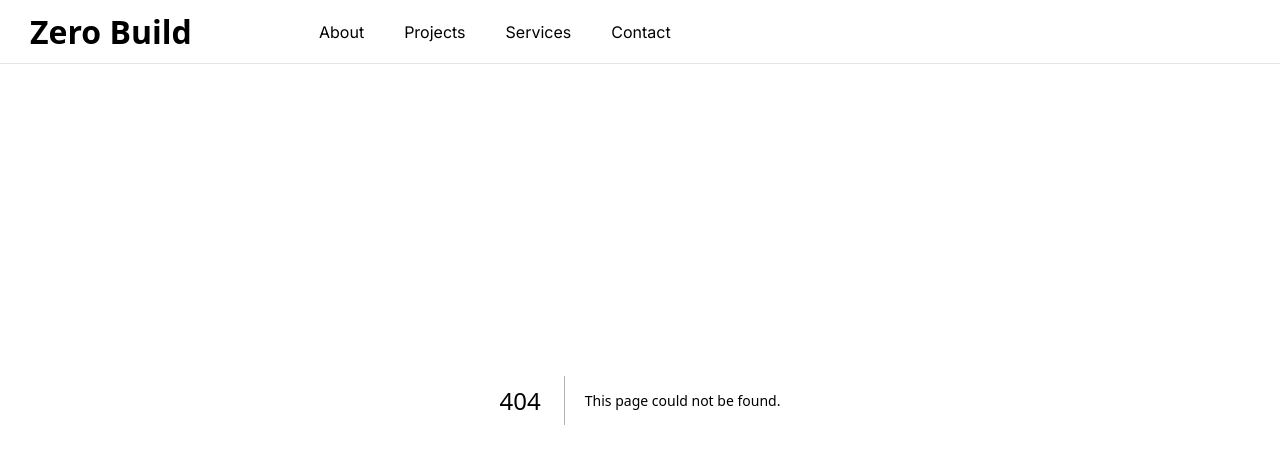
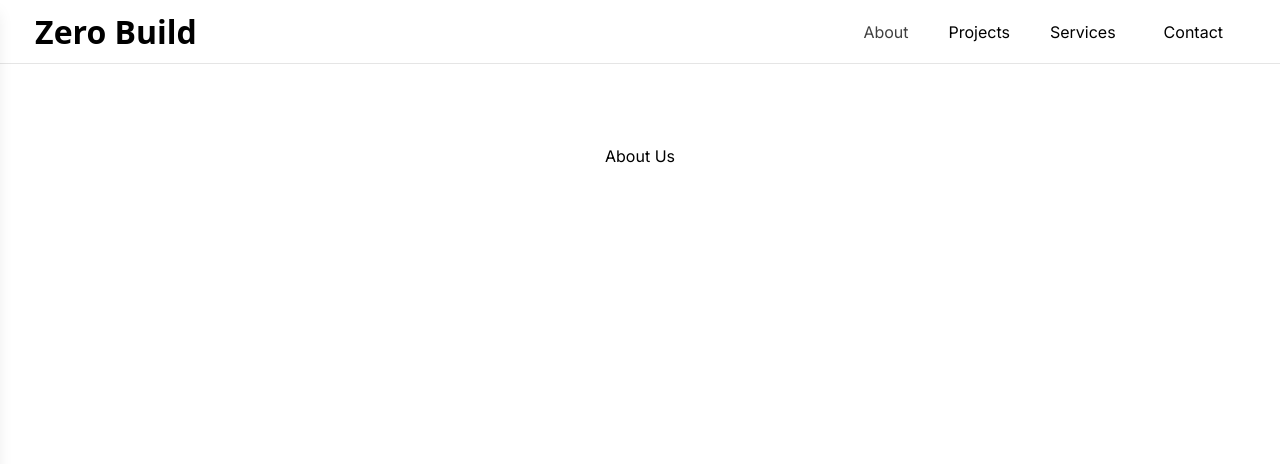
Before and after one commit to muhammadkashifzia/zerobuild, a Next.js app: page /about in a window 1280 px wide. Before the commit this address had no page. Shown: the top 464 px of the page. Built offline with nearby package versions, Linux system fonts and the light colour scheme.

Commit message:
code push

```diff
--- /dev/null
+++ b/src/app/about/page.tsx
@@ -0,0 +1,11 @@
+import React from "react";
+
+function page() {
+  return (
+    <div className="min-h-screen  py-12 pt-36">
+   <p className="text-black text-center">About Us</p>
+    </div>
+  );
+}
+
+export default page;
--- /dev/null
+++ b/src/app/projects/page.tsx
@@ -0,0 +1,11 @@
+import React from "react";
+
+function page() {
+  return (
+    <div className="min-h-screen  py-12 pt-36">
+   <p className="text-black text-center">Projects</p>
+    </div>
+  );
+}
+
+export default page;
--- /dev/null
+++ b/src/app/services/page.tsx
@@ -0,0 +1,11 @@
+import React from "react";
+
+function page() {
+  return (
+    <div className="min-h-screen  py-12 pt-36">
+      <p className="text-black text-center">Services</p>
+    </div>
+  );
+}
+
+export default page;
--- a/src/components/HeroSection.tsx
+++ b/src/components/HeroSection.tsx
@@ -9,7 +9,7 @@ import { cn } from "@/utils/cn";
 import { BackgroundBeamsWithCollision } from "@/components/ui/background-beams-with-collision";
 
 const HeroSection = () => {
-  const words = ["faster", "smarter", "simpler", "beter"];
+  const words = ["faster", "smarter", "simpler", "better"];
   return (
     <BackgroundBeamsWithCollision>
     <div className="h-auto md:h-[40rem] w-full rounded-md flex flex-col items-center justify-center relative overflow-hidden mx-auto py-10 md:py-0">
@@ -17,7 +17,7 @@ const HeroSection = () => {
         className="-top-40 left-0 md:left-60 md:-top-20"
         fill="white"
       />
-      <div className="p-4 relative z-10 w-full text-center">
+      <div className="p-4 relative z-10 w-full text-center mt-[40px] md:mt-0">
         <motion.h1
 
           className={cn(
--- a/src/components/Navbar.tsx
+++ b/src/components/Navbar.tsx
@@ -1,74 +1,163 @@
 "use client";
 
 import React, { useState } from "react";
-import { HoveredLink, Menu, MenuItem, ProductItem } from "./ui/navbar-menu";
+import { HoveredLink, Menu, MenuItem } from "./ui/navbar-menu";
 import { cn } from "@/utils/cn";
 import Link from "next/link";
-import Image from "next/image";
+import { usePathname } from "next/navigation";
+
 const Navbar = ({ className }: { className?: string }) => {
   const [active, setActive] = useState<string | null>(null);
+  const [sidebarOpen, setSidebarOpen] = useState(false);
+  const pathname = usePathname();
+
+  const handleCloseSidebar = () => {
+    setSidebarOpen(false);
+  };
 
   return (
     <div
-      className={cn("fixed top-0 z-[50] w-full border-b border-neutral-200 bg-white h-[64px] px-[30px] items-center flex" , className)}
+      className={cn(
+        "fixed top-0 z-[50] w-full border-b border-neutral-200 bg-white h-[64px] px-[15px] items-center flex justify-between md:px-[16px]",
+        className
+      )}
     >
-    <div className="flex">
-        <div className="mr-4 hidden md:flex">
+      {/* Logo Section */}
+      <div className="flex items-center space-x-4">
+        <div className="mr-4 flex">
           <Link
-          className="flex items-center justify-center space-x-2 text-2xl font-bold  text-center text-neutral-600 dark:text-gray-100 selection:bg-emerald-500 mr-10"
+            className="flex items-center justify-center space-x-2 text-2xl font-bold text-center text-neutral-600 dark:text-gray-100"
             href="/"
           >
-          <div className="relative h-8 w-[200px] text-white   flex items-center justify-center rounded-md text-[32px] antialiased">
-
-          <div className="flex  w-full">
-            <h1 className="text-black font-sans">
-
-          Zero Build
-            </h1>
-          </div>
+            <div className="relative h-8 w-[200px] flex items-center justify-start md:justify-center rounded-md text-[32px] antialiased">
+              <h1 className="text-black font-sans">Zero Build</h1>
             </div>
           </Link>
         </div>
+      </div>
+
+      {/* Desktop Menu */}
+      <div className="hidden md:flex items-center space-x-6 md:flex-row md:space-x-8">
         <Menu setActive={setActive}>
-        <HoveredLink href={"/"}>
+          <HoveredLink href="/about">
             <MenuItem
               setActive={setActive}
               active={active}
               item="About"
-          ></MenuItem>
+            />
           </HoveredLink>
-        {/* <MenuItem setActive={setActive} active={active} item="Our Courses">
-          <div className="flex flex-col gap-5 space-v-4 text-sm">
-            <HoveredLink href="/courses">All Courses</HoveredLink>
-            <HoveredLink href="/courses">Basic Music Theory</HoveredLink>
-            <HoveredLink href="/courses">Advanced Composition</HoveredLink>
-            <HoveredLink href="/courses">Songwriting</HoveredLink>
-            <HoveredLink href="/courses">Music Production</HoveredLink>
-          </div>
-        </MenuItem> */}
-        <Link href={"/projects"}>
+          <Link href="/projects">
             <MenuItem
               setActive={setActive}
               active={active}
               item="Projects"
-          ></MenuItem>
+            />
           </Link>
-        <Link href={"/services"}>
+          <Link href="/services">
             <MenuItem
               setActive={setActive}
               active={active}
               item="Services"
-          ></MenuItem>
+            />
           </Link>
-
-        <Link href={"/contact"}>
+          <Link href="/contact">
+          <div className={pathname === "/contact" ? "text-white font-semibold w-full border-b-[#484AB7] rounded-[4px] px-2 py-3" : "w-full text-black px-2 py-3"}>
             <MenuItem
               setActive={setActive}
               active={active}
               item="Contact"
-          ></MenuItem>
+            />
+            </div>
           </Link>
         </Menu>
+      </div>
+
+      {/* Mobile Menu Toggle */}
+      <button
+        onClick={() => setSidebarOpen(!sidebarOpen)}
+        className="md:hidden mr-4 focus:outline-none absolute right-[0px] top-[50%] transform -translate-y-1/2"
+      >
+        <div className="w-[30px] h-6 relative flex flex-col justify-center items-center">
+          {sidebarOpen ? (
+            <>
+              <span className="absolute h-0.5 w-full bg-[#2c3237] rotate-45" />
+              <span className="absolute h-0.5 w-full bg-[#2c3237] -rotate-45" />
+            </>
+          ) : (
+            <>
+              <span className="absolute h-0.5 w-full bg-[#2c3237] top-[0%]" />
+              <span className="absolute h-0.5 w-full bg-[#2c3237] top-[30%]" />
+              <span className="absolute h-0.5 w-full bg-[#2c3237] top-[60%]" />
+            </>
+          )}
+        </div>
+      </button>
+
+      {/* Mobile Sidebar */}
+      <div
+        className={`${
+          sidebarOpen ? "translate-x-0" : "-translate-x-full"
+        } fixed top-0 left-0 h-full w-80 bg-[#F4F4F4] shadow-lg transition-transform duration-300 z-50`}
+      >
+        <div className="absolute right-2 top-2">
+          <button onClick={handleCloseSidebar}>
+            <span className="text-[40px] text-[#5f5e5e] font-[300]">×</span>
+          </button>
+        </div>
+
+     <div className="pt-[15px]">
+         <div className="flex items-center justify-center pt-2">
+          <Link
+            className="flex items-center justify-center space-x-2 text-2xl font-bold text-center text-neutral-600 dark:text-gray-100"
+            href="/"
+          >
+            <div className="relative h-8 w-[200px] flex items-center justify-center md:justify-center rounded-md text-[32px] antialiased">
+              <h1 className="text-black font-sans">Zero Build</h1>
+            </div>
+          </Link>
+        </div>
+
+        <div className="flex flex-col items-start px-[16px] pt-[50px]">
+          <HoveredLink href="/about">
+            <div className={pathname === "/about" ? "text-white font-semibold w-full bg-[#484AB7] rounded-[4px] px-2 py-3" : "w-full text-black px-2 py-3"}>
+              <MenuItem
+                setActive={setActive}
+                active={active}
+                item="About"
+
+              />
+            </div>
+          </HoveredLink>
+          <HoveredLink href="/services">
+            <div className={pathname === "/services" ? "text-white font-semibold w-full bg-[#484AB7] rounded-[4px] px-2 py-3" : "w-full text-black px-2 py-3"}>
+              <MenuItem
+                setActive={setActive}
+                active={active}
+                item="Services"
+              />
+            </div>
+          </HoveredLink>
+          <HoveredLink href="/projects">
+            <div className={pathname === "/projects" ? "text-white font-semibold w-full bg-[#484AB7] rounded-[4px] px-2 py-3" : "w-full text-black px-2 py-3"}>
+              <MenuItem
+                setActive={setActive}
+                active={active}
+                item="Projects"
+              />
+            </div>
+          </HoveredLink>
+
+          <HoveredLink href="/contact">
+            <div className={pathname === "/contact" ? "text-white font-semibold w-full bg-[#484AB7] rounded-[4px] px-2 py-3" : "w-full text-black px-2 py-3"}>
+              <MenuItem
+                setActive={setActive}
+                active={active}
+                item="Contact"
+              />
+            </div>
+          </HoveredLink>
+        </div>
+     </div>
       </div>
     </div>
   );
--- a/src/components/ObservabilityChart.tsx
+++ b/src/components/ObservabilityChart.tsx
@@ -1873,7 +1873,7 @@ const CustomDot = (props: any) => {
 };
 
 export default function ObservabilityChart() {
-  const [xAxisType, setXAxisType] = useState<'CostNum' | 'CarbonNum'>('CostNum');
+  const [xAxisType, setXAxisType] = useState<'CostNum' | 'CarbonNum'>('CarbonNum');
 
   const xAxisLabel = xAxisType === 'CostNum' ? 'Lifecycle Cost (£)' : 'Whole Life Carbon (kg)';
   const xAxisFormatter = (v: number) =>
--- a/src/components/PerformanceSection.tsx
+++ b/src/components/PerformanceSection.tsx
@@ -9,7 +9,7 @@ export default function PerformanceSection() {
   const [activeTab, setActiveTab] = useState('AI Apps');
 
   return (
-    <section className="bg-[#fafafa] text-black py-16 px-4 md:px-24 font-sans mb-[80px]">
+    <section className="bg-[#fafafa] text-black pb-16 px-4 md:px-24 font-sans mb-[80px]">
       <div className="max-w-6xl mx-auto grid md:grid-cols-2 gap-8 items-center">
         <div className="text-[32px] leading-[1.3]">
           <p>Explore how our client used our Five C Zero Framework to evaluate 1000+ design options in under 24 hours, unlocking smarter decisions from day one..</p>
--- a/src/components/TestimonialCard.tsx
+++ b/src/components/TestimonialCard.tsx
@@ -46,7 +46,7 @@ function TestimonialCard() {
   return (
     <div className="w-full relative flex flex-col items-center justify-center overflow-hidden">
 
-      <div className="flex justify-center w-full overflow-hidden px-6 sm:px-6 lg:px-8">
+      <div className="flex justify-center w-full overflow-hidden px-0 sm:px-6 lg:px-8">
         <div className="w-full">
           <InfiniteMovingCards
             items={musicSchoolTestimonials}
--- a/src/components/ui/background-beams-with-collision.tsx
+++ b/src/components/ui/background-beams-with-collision.tsx
@@ -70,7 +70,7 @@ export const BackgroundBeamsWithCollision = ({
     <div
       ref={parentRef}
       className={cn(
-        "h-96 md:h-[40rem] from-white to-neutral-100 dark:from-neutral-950 dark:to-neutral-800 relative flex items-center w-full justify-center overflow-hidden",
+        "h-auto md:h-[40rem] from-white to-neutral-100 dark:from-neutral-950 dark:to-neutral-800 relative flex items-center w-full justify-center overflow-hidden",
         // h-screen if you want bigger
         className
       )}
--- a/src/components/ui/infinite-moving-cards.tsx
+++ b/src/components/ui/infinite-moving-cards.tsx
@@ -73,7 +73,7 @@ export const InfiniteMovingCards = ({
     <div
       ref={containerRef}
       className={cn(
-        "scroller relative z-20  overflow-hidden  [mask-image:linear-gradient(to_right,transparent,white_20%,white_80%,transparent)]",
+        "scroller relative z-20  overflow-hidden  md:[mask-image:linear-gradient(to_right,transparent,white_20%,white_80%,transparent)]",
         className
       )}
     >
--- a/src/components/ui/navbar-menu.tsx
+++ b/src/components/ui/navbar-menu.tsx
@@ -28,7 +28,7 @@ export const MenuItem = ({
     <div onMouseEnter={() => setActive(item)} className="relative ">
       <motion.p
         transition={{ duration: 0.3 }}
-        className="cursor-pointer text-black hover:opacity-[0.9] "
+        className="cursor-pointer  hover:opacity-[0.9] "
       >
         {item}
       </motion.p>
@@ -113,7 +113,7 @@ export const HoveredLink = ({ children, ...rest }: any) => {
   return (
     <Link
       {...rest}
-      className="text-neutral-700 dark:text-neutral-200 hover:text-black "
+      className="text-neutral-700 dark:text-neutral-200 hover:text-black w-full "
     >
       {children}
     </Link>
```
Also changed, not shown: src/components/ui/world-map.tsx (+3 -3 lines). Lines whose indentation alone changed are shown as unchanged.
